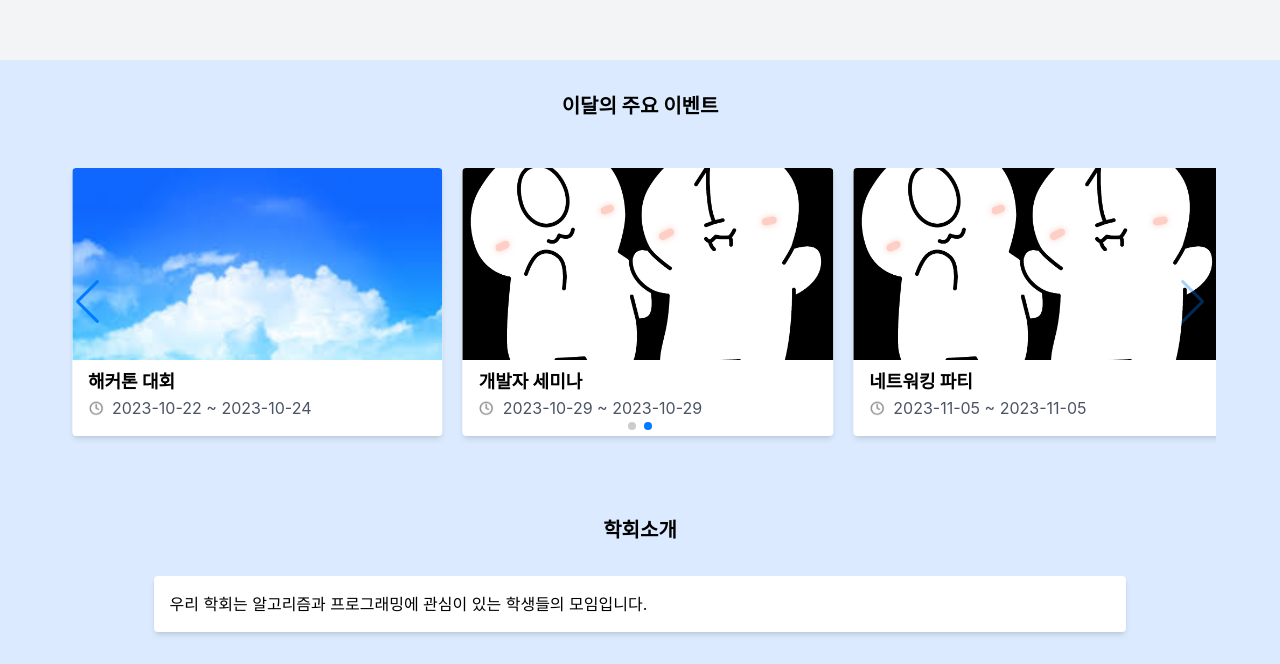
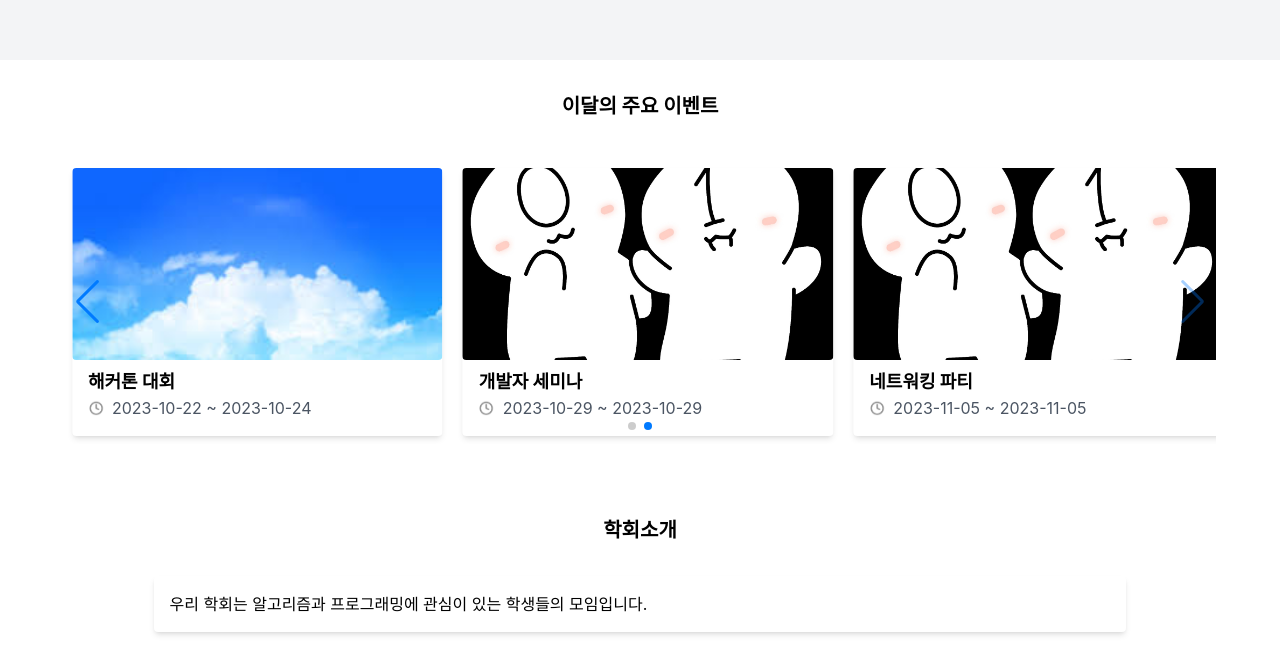
Before and after one commit to ZERONE-HOMEPAGE/client, a React (Vite) app: page / in a window 1280 px wide. Shown: the part 740-1404 px from the top of the page. Built offline with nearby package versions, Linux system fonts and the light colour scheme; a web font is replaced by a local one.

Commit message:
style: figma디자인대로 css수정(이미지 모서리 둥글게)

```diff
--- a/src/components/sections/MainPage/Event.tsx
+++ b/src/components/sections/MainPage/Event.tsx
@@ -13,7 +13,7 @@ interface EventBoxProps {
 function EventBox({ title, start, end, imgUrl }: EventBoxProps) {
     return (
         <div className="bg-white pb-4 rounded shadow-md m-2 h-5xl w-full">
-            {imgUrl ? <img width="100%" src={imgUrl} alt={title} className="mt-2 rounded-t h-48 object-cover" /> : <img src={zeroneCharacter} alt="기본 이미지" className="mt-2 h-48 object-cover rounded-t w-full"/>}
+            {imgUrl ? <img width="100%" src={imgUrl} alt={title} className="mt-2 rounded h-48 object-cover" /> : <img src={zeroneCharacter} alt="기본 이미지" className="mt-2 h-48 object-cover rounded w-full"/>}
             <div className='pr-4 pl-4'>
                 <h2 className="text-lg font-bold mt-2">{title}</h2>
                 <div className="flex items-center gap-2 text-gray-600">
--- a/src/pages/MainPage.tsx
+++ b/src/pages/MainPage.tsx
@@ -5,7 +5,7 @@ import Hero from "@/components/sections/MainPage/Hero";
 
 export default function MainPage() {
     return (
-        <div className="min-w-full h-full bg-blue-100 flex flex-col">
+        <div className="min-w-full h-full  flex flex-col">
             <div className="flex flex-col h-screen">
                 <Header />
                 <Hero />
```
